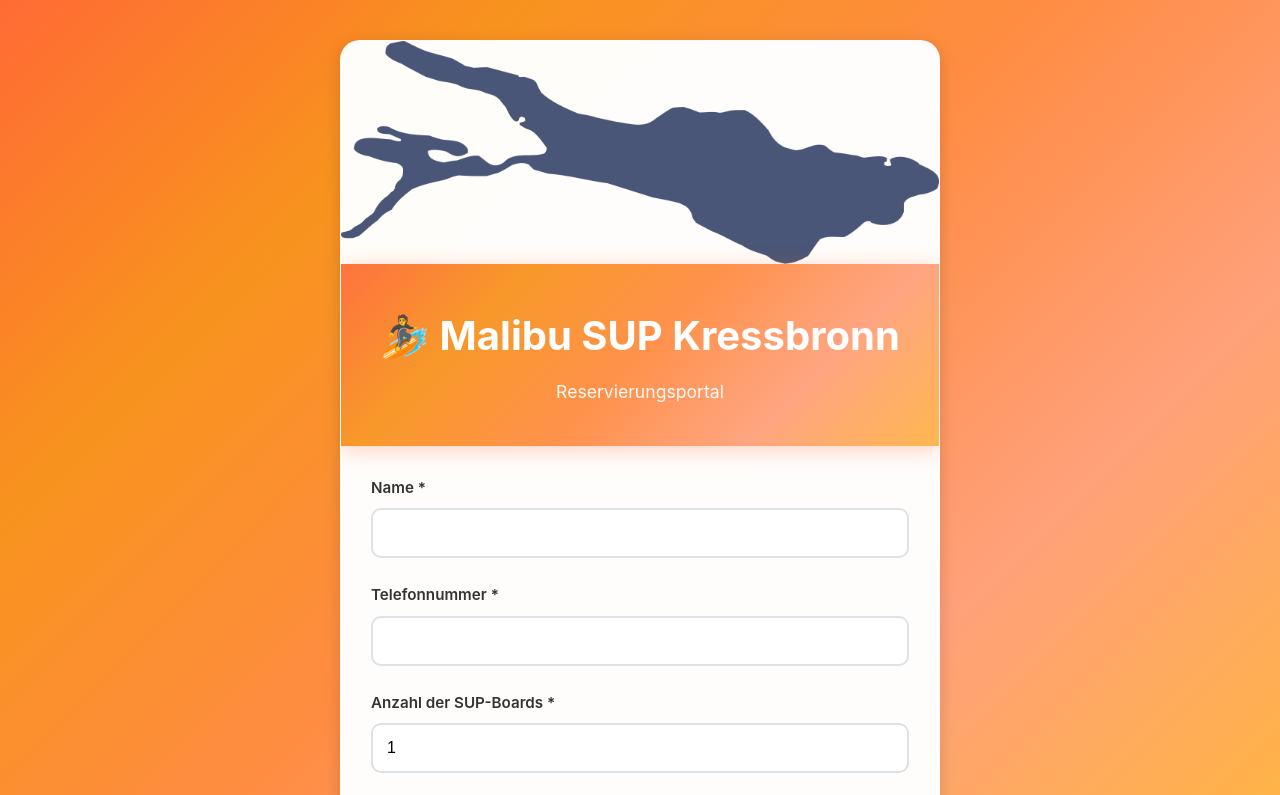
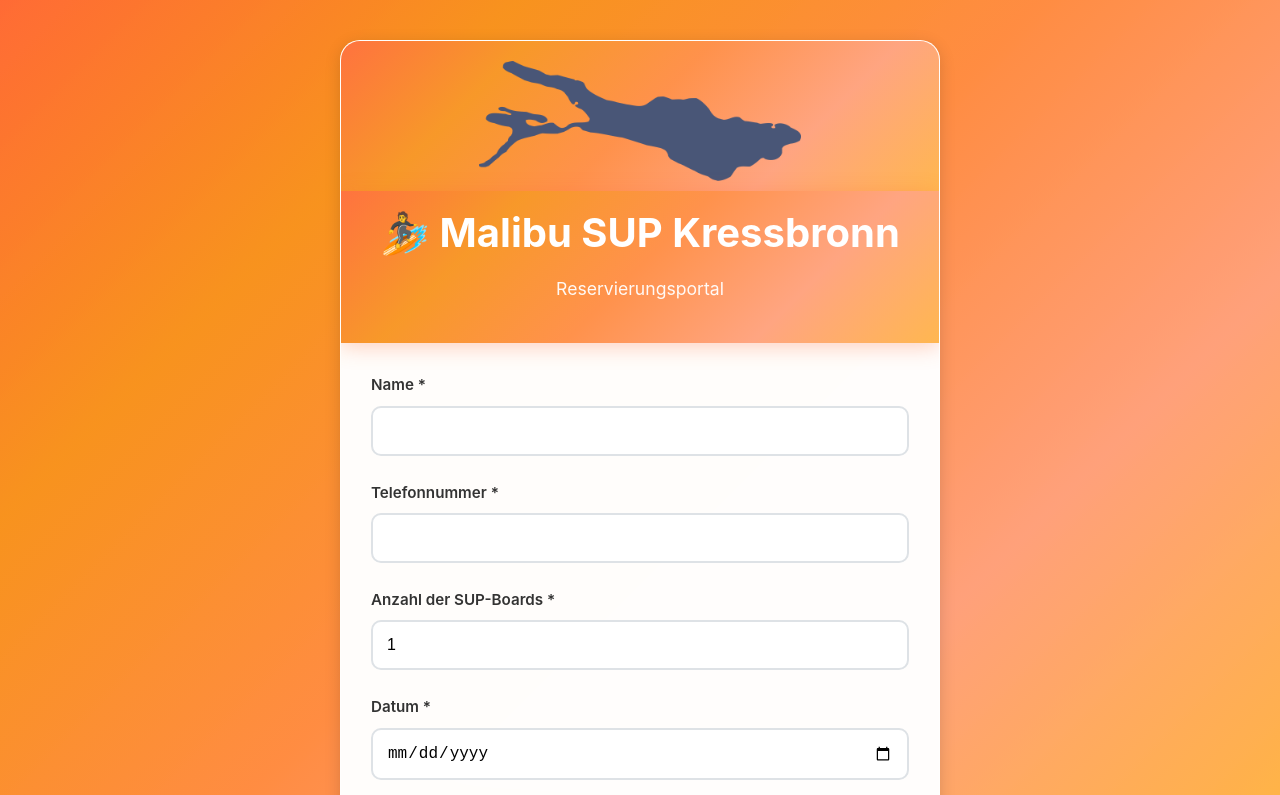
Before and after one commit to romanoen/malibu, a website: page public/index.html in a window 1280 px wide. Shown: the top 795 px of the page. Drawn offline with Linux system fonts and the light colour scheme.

Commit message:
Adjust header image: same background color, smaller size, reduced spacing

```diff
--- a/public/styles.css
+++ b/public/styles.css
@@ -53,20 +53,23 @@
 .header-image {
     width: 100%;
     overflow: hidden;
-    background: transparent;
+    background: linear-gradient(135deg, rgba(255, 107, 53, 0.95) 0%, rgba(247, 147, 30, 0.95) 25%, rgba(255, 140, 66, 0.95) 50%, rgba(255, 160, 122, 0.95) 75%, rgba(255, 179, 71, 0.95) 100%);
+    padding: 20px 30px 10px 30px;
+    text-align: center;
 }
 
 .header-image img {
-    width: 100%;
+    max-width: 60%;
     height: auto;
     display: block;
-    object-fit: cover;
+    margin: 0 auto;
+    object-fit: contain;
 }
 
 header {
     background: linear-gradient(135deg, rgba(255, 107, 53, 0.95) 0%, rgba(247, 147, 30, 0.95) 25%, rgba(255, 140, 66, 0.95) 50%, rgba(255, 160, 122, 0.95) 75%, rgba(255, 179, 71, 0.95) 100%);
     color: white;
-    padding: 40px 30px;
+    padding: 10px 30px 40px 30px;
     text-align: center;
     backdrop-filter: blur(10px);
     position: relative;
```
